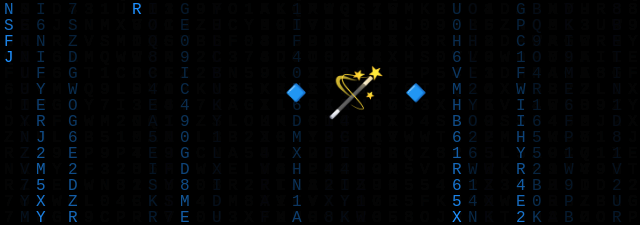
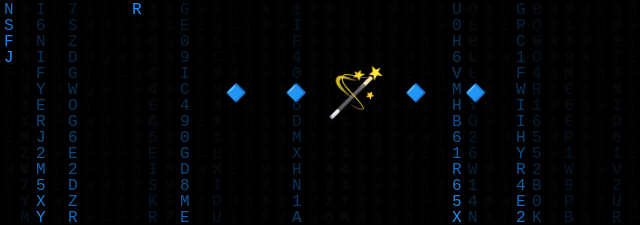
Before and after one commit to ZaiN-19994/bgwp1, a plain HTML site: page index.html in a window 1280 px wide. Shown: the part 306-531 px from the top of the page, 284-924 px from the left. Drawn offline with Linux system fonts and the light colour scheme.

Commit message:
Update index.html

```diff
--- a/index.html
+++ b/index.html
@@ -43,7 +43,7 @@
 </head>
 <body>
   <canvas id="matrix"></canvas>
-  <div class="message">🔹🪄🔹</div>
+  <div class="message">🔹🔹🪄🔹🔹</div>
   <audio id="doll-sound" src="https://www.myinstants.com/media/sounds/squid-game-doll-music.mp3" preload="auto"></audio>
   <audio id="hacking-sound" src="https://sounds.pond5.com/computer-beep-boop-hacking-sounds-sound-effect-296926349_nw_prev.m4a" preload="auto"></audio>
   <audio id="input-sound" src="https://sounds.pond5.com/digital-data-input-5-sound-effect-151371439_nw_prev.m4a" preload="auto"></audio>
```
